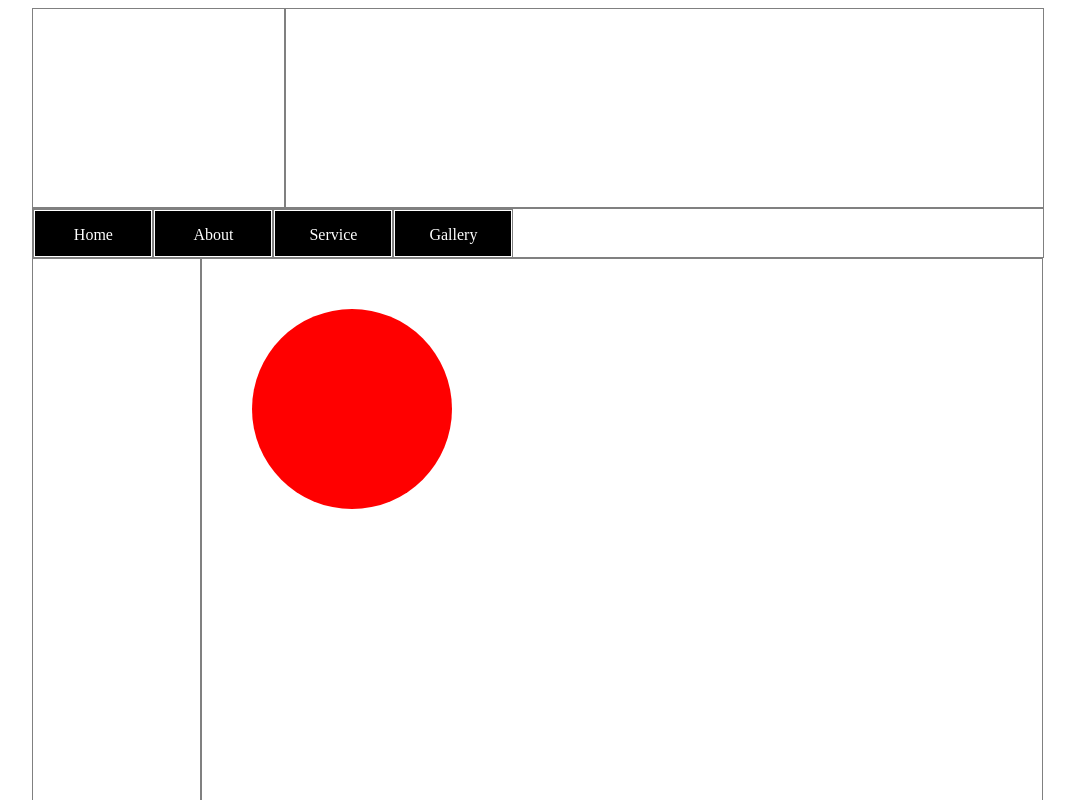
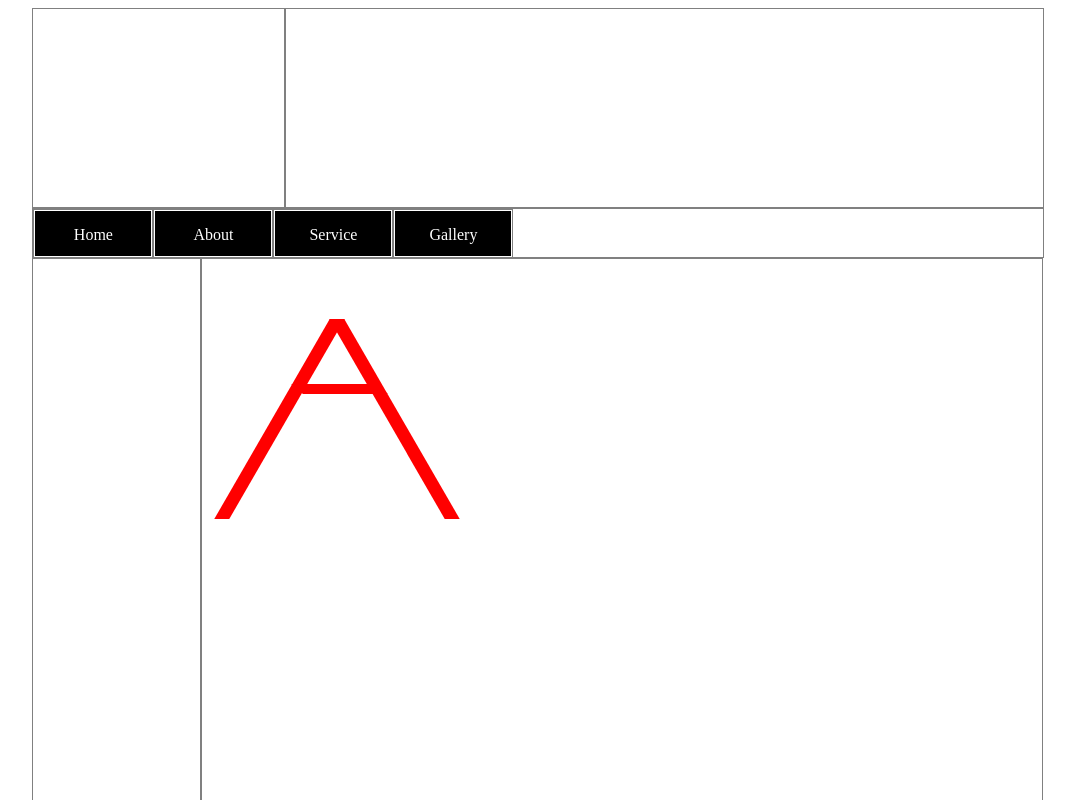
Before and after one commit to shetuchowdhury17/day-5, a plain HTML site: page index.html in a window 1280 px wide. Shown: the top 800 px of the page, without its empty margins (102-1177 px from the left). Drawn offline with Linux system fonts and the light colour scheme.

Commit message:
modify index.html file

```diff
--- a/CSS/style.css
+++ b/CSS/style.css
@@ -64,10 +64,101 @@
     background-color: white;
     color: #000;
 }
+/*.div-one{*/
+    /*height: 200px;*/
+    /*width: 200px;*/
+    /*background-color: red;*/
+    /*margin: 50px 0 0 50px;*/
+    /*!*transform: skew(30deg);*!*/
+    /*!*transform: skewY(25deg);*!*/
+    /*transform: skewY(25deg);*/
+
+    /*!*border-radius: 100px;*!*/
+    /*!*border-radius: 100px 0px 0px 0px;*!*/
+    /*!*border-radius: 100px 100px 0px 0px;*!*/
+    /*float: left;*/
+
+/*}*/
+/*.div-two{*/
+    /*height: 200px;*/
+    /*width: 200px;*/
+    /*background-color: red;*/
+    /*margin: 50px 0 0 5px;*/
+    /*transform: skewY(-25deg);*/
+    /*float: left;*/
+
+
+/*}*/
+
+/*.div-one{*/
+    /*height: 200px;*/
+    /*width: 200px;*/
+    /*background-color: red;*/
+    /*margin: 50px 0 0 50px;*/
+    /*!*transform: skew(30deg);*!*/
+    /*!*transform: skewY(25deg);*!*/
+    /*transform: skewY(25deg);*/
+
+    /*!*border-radius: 100px;*!*/
+    /*!*border-radius: 100px 0px 0px 0px;*!*/
+    /*!*border-radius: 100px 100px 0px 0px;*!*/
+    /*float: left;*/
+
+/*}*/
+/*.div-two{*/
+    /*height: 200px;*/
+    /*width: 200px;*/
+    /*background-color: red;*/
+    /*margin: 50px 0 0 5px;*/
+    /*transform: skewY(-25deg);*/
+    /*float: left;*/
+    /**/
+/*}*/
 .div-one{
     height: 200px;
-    width: 200px;
+    width: 15px;
     background-color: red;
-    margin: 50px 0 0 50px;
-    border-radius: 100px;
+    margin: 60px 0 0 70px;
+    transform: skew(-30deg);
+    float: left;
+
 }
+.div-two{
+    height: 200px;
+    width: 15px;
+    background-color: red;
+    margin: 60px 0 0 100px;
+    transform: skew(30deg);
+    float: left;
+
+}
+
+.div-three{
+    height: 10px;
+    width: 85px;
+    background-color: red;
+    margin: 125px 0 0 95px;
+    transform: skew(50deg);
+
+
+}
+
+
+/*.div-one {*/
+    /*height: 200px;*/
+    /*width: 200px;*/
+    /*!*background-color: red;*!*/
+    /*margin: 50px 0 0 50px;*/
+    /*!*border-left: 1px solid red;*!*/
+    /*border: 10px dotted red;*/
+    /*!*transform: skew(-30deg);*!*/
+/*}*/
+/*.div-two {*/
+    /*height: 200px;*/
+    /*width: 200px;*/
+    /*!*background-color: red;*!*/
+    /*margin: 50px 0 0 50px;*/
+    /*!*border-left: 1px solid red;*!*/
+    /*border: 10px outset red;*/
+    /*!*transform: skew(-30deg);*!*/
+/*}*/
--- a/index.html
+++ b/index.html
@@ -28,6 +28,8 @@
         <div class="col-2 content-height"></div>
         <div class="col-10 content-height">
             <div class="div-one"></div>
+            <div class="div-two"></div>
+            <div class="div-three"></div>
         </div>
     </div>
     <div class="row">
```
